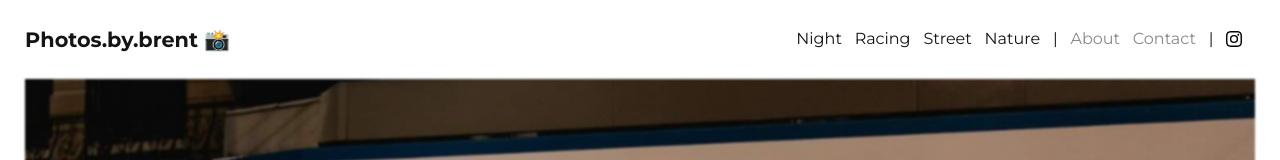
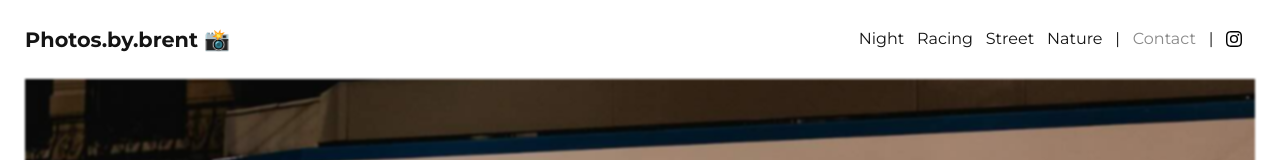
Before and after one commit to brenttimmermans/photos-by-brent, a Next.js app: page / in a window 1280 px wide. Shown: the top 160 px of the page. Built offline with nearby package versions, Linux system fonts and the light colour scheme.

Commit message:
🔥 remove about link

```diff
--- a/app/Header/Header.tsx
+++ b/app/Header/Header.tsx
@@ -41,12 +41,6 @@ export default function Header() {
           </ul>
           <ul>
             <li>
-              {/* <CustomLink href="/about">About</CustomLink> */}
-              <CustomLink path="/" disabled>
-                About
-              </CustomLink>
-            </li>
-            <li>
               {/* <CustomLink href="/contact">Contact</CustomLink> */}
               <CustomLink path="/" disabled>
                 Contact
```
